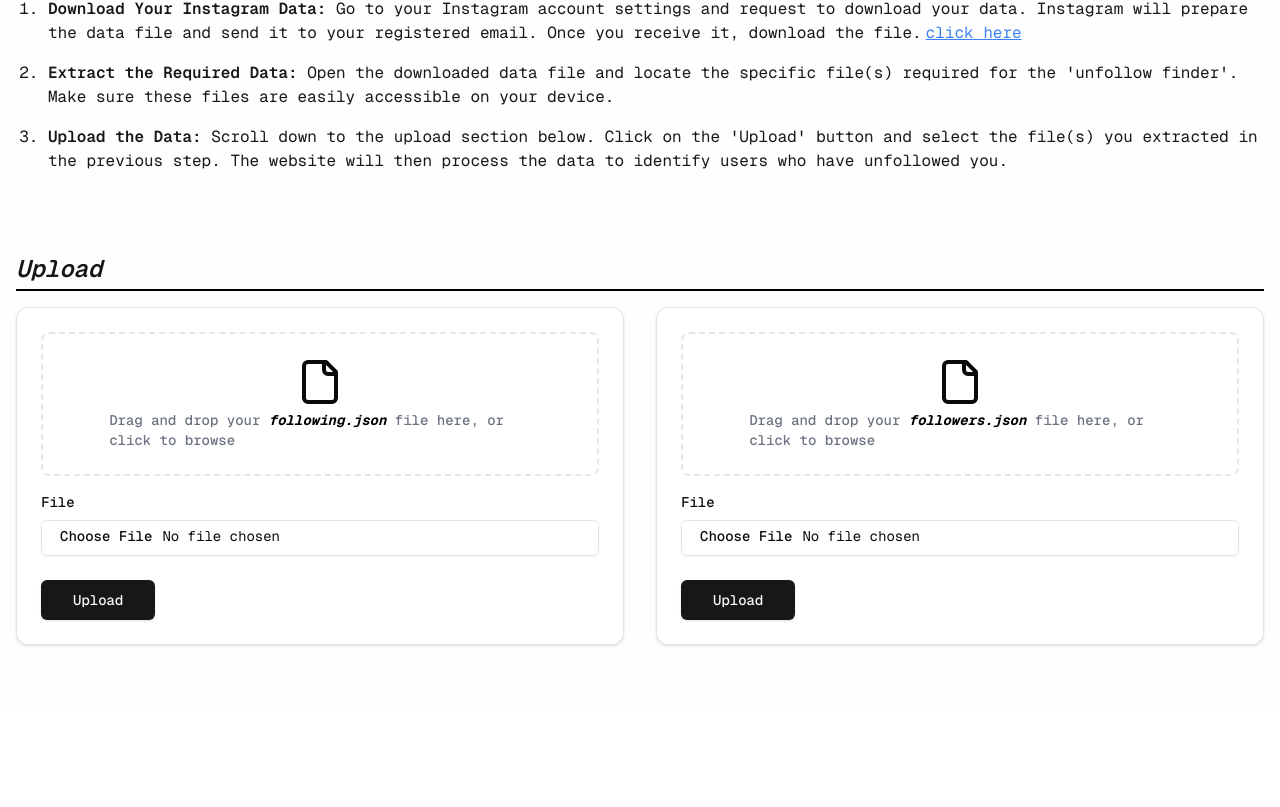
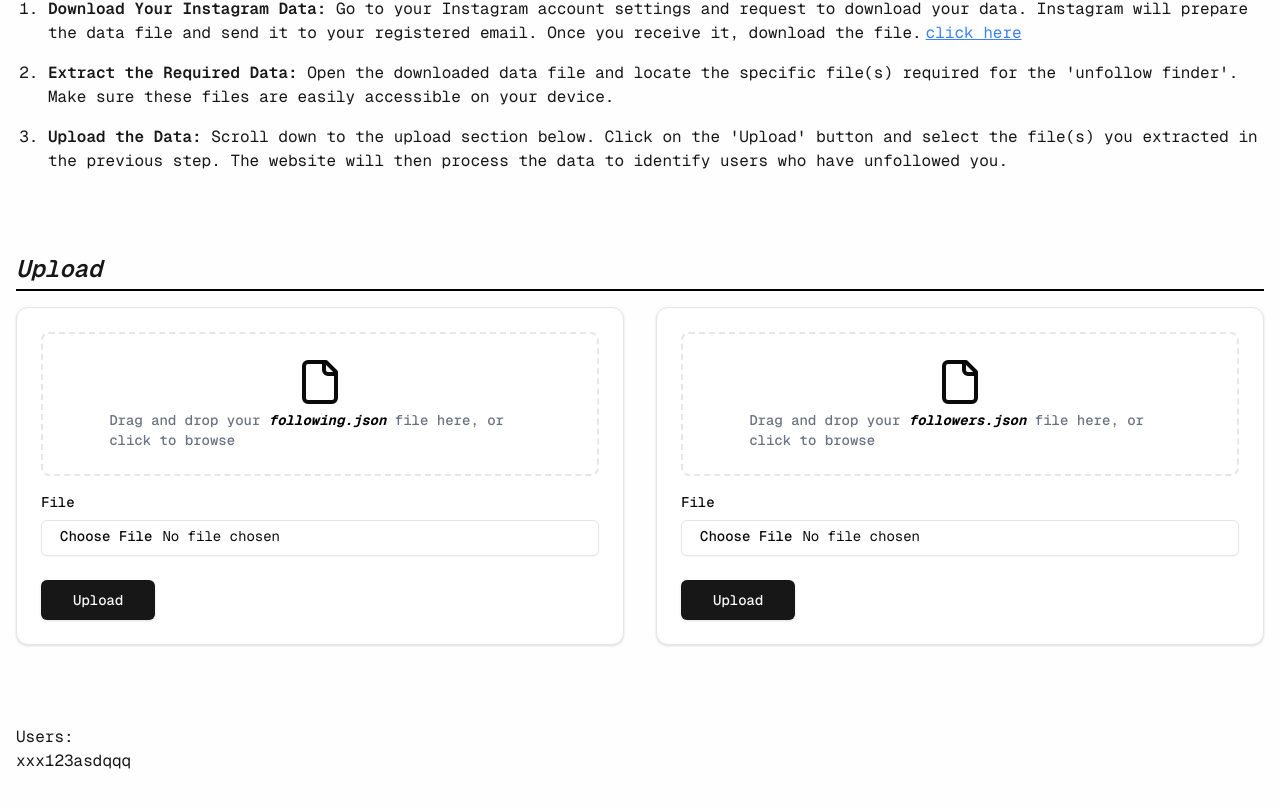
Before and after one commit to gamassss/unfollow-finder, a Next.js app: page / in a window 1280 px wide. Shown: the part 857-1664 px from the top of the page. Before the commit the page ends 1566 px from the top, so only its background shows below. Built offline with nearby package versions, Linux system fonts and the light colour scheme.

Commit message:
feat: add user list that do not follow back

```diff
--- /dev/null
+++ b/src/components/atoms/UserListItem.tsx
@@ -0,0 +1,16 @@
+import Link from "next/link";
+
+interface UserListItemProps {
+  href: string;
+  label: string;
+}
+
+const UserListItem: React.FC<UserListItemProps> = ({href, label}) => {
+  return (
+    <li>
+      <Link href={href}>{label}</Link>
+    </li>
+  );
+}
+
+export default UserListItem;
--- a/src/components/molecules/UploadForm.tsx
+++ b/src/components/molecules/UploadForm.tsx
@@ -26,7 +26,7 @@ const UploadForm:React.FC<UploadFormProps> = ({fileName, className}) => {
           <Label htmlFor="file" className="text-sm font-medium">
             File
           </Label>
-          <Input id="file" type="file" placeholder="File" accept="image/*" />
+          <Input id="file" type="file" placeholder="File" accept="application/json" />
         </div>
       </CardContent>
       <CardFooter>
--- a/src/components/organisms/UploadSection.tsx
+++ b/src/components/organisms/UploadSection.tsx
@@ -1,14 +1,16 @@
 import SectionTitle from "../atoms/SectionTitle";
 import UploadForm from "../molecules/UploadForm";
+import UserList from "./UserList";
 
 const UploadSection: React.FC = () => {
   return (
     <div className="pb-16">
       <SectionTitle title="Upload" />
-      <div className="flex flex-wrap md:flex-nowrap gap-12 md:gap-8">
+      <div className="flex flex-wrap md:flex-nowrap gap-12 md:gap-8 mb-20">
         <UploadForm className="w-full md:w-1/2" fileName="following"/>
         <UploadForm className="w-full md:w-1/2" fileName="followers"/>
       </div>
+      <UserList />
     </div>
   );
 }
--- /dev/null
+++ b/src/components/organisms/UserList.tsx
@@ -0,0 +1,17 @@
+import UserListItem from "../atoms/UserListItem";
+
+const UserList: React.FC = () => {
+  return (
+    <div>
+      <h4>Users:</h4>
+      <ol>
+        <UserListItem
+          href="https://www.instagram.com/dqwisdjha21"
+          label="xxx123asdqqq"
+        />
+      </ol>
+    </div>
+  );
+}
+
+export default UserList;
```
